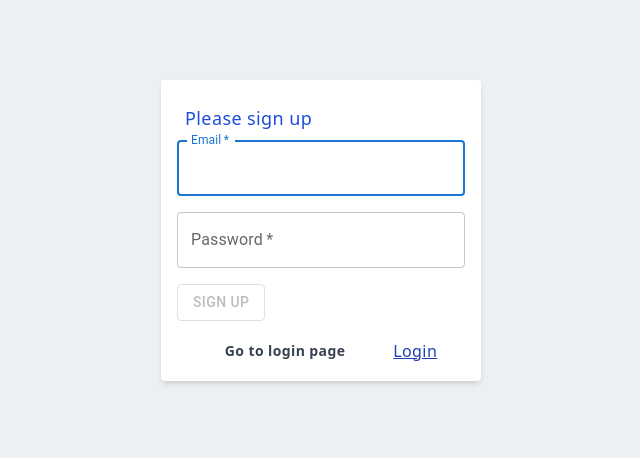
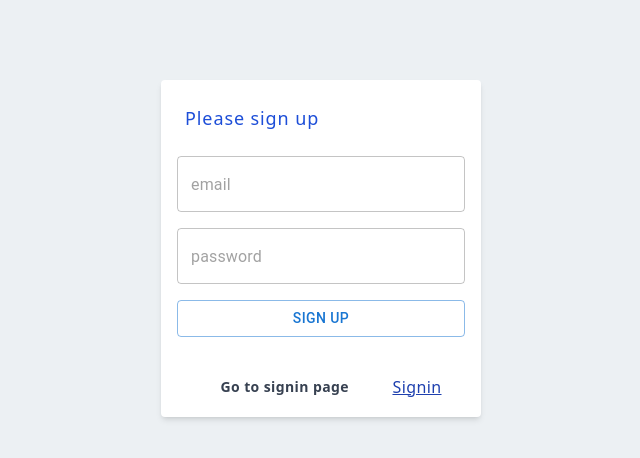
Before and after one commit to valvic66/portfolio-new-site, a Next.js app: page /signup in a window 1280 px wide. Shown: the top 458 px of the page, without its empty margins (319-959 px from the left). Built offline with nearby package versions, Linux system fonts and the light colour scheme.

Commit message:
completed authentication MVP

```diff
--- a/components/Navbar.jsx
+++ b/components/Navbar.jsx
@@ -53,7 +53,7 @@ export const Navbar = ({ authenticated }) => {
 
     const menuText = event?.target?.outerText;
     switch (menuText) {
-      case 'LOGOUT':
+      case 'SIGNOUT':
         removeFromLocalStorage('token');
         removeFromLocalStorage('user');
         clearToken();
@@ -73,7 +73,7 @@ export const Navbar = ({ authenticated }) => {
   const dynamicAuthItems =
     authenticated &&
     AUTH_MENU_ITEMS.filter(
-      (authItem) => !['Login', 'Signup'].includes(authItem.label)
+      (authItem) => !['Signin', 'Signup'].includes(authItem.label)
     );
 
   return (
--- /dev/null
+++ b/components/Sign.jsx
@@ -0,0 +1,100 @@
+import React from 'react';
+import Link from 'next/link';
+import Button from '@mui/material/Button';
+import { useFormik } from 'formik';
+import * as Yup from 'yup';
+import TextField from '@mui/material/TextField';
+
+export const Sign = ({
+  headerText,
+  buttonLabel,
+  linkText,
+  linkLabel,
+  signApi,
+  apiError,
+  isLoading,
+}) => {
+  const INITIAL_FORM_DATA = {
+    email: '',
+    password: '',
+  };
+
+  const FORM_VALIDATION = Yup.object().shape({
+    email: Yup.string().email('Invalid email').required('Email required'),
+    password: Yup.string()
+      .min(8, 'Passwords must be at least 8 characters long')
+      .matches(
+        /^(?=.*([A-Z]){1,})(?=.*[!@#$&*_-]{1,})(?=.*[0-9]{1,})(?=.*[a-z]{1,}).{8,100}$/,
+        'The password must contain at least one uppercase, one lowercase, one digit and one special character'
+      )
+      .required('Password required'),
+  });
+
+  const formik = useFormik({
+    initialValues: INITIAL_FORM_DATA,
+    validationSchema: FORM_VALIDATION,
+    onSubmit: signApi,
+  });
+
+  const linkUrl = `/${linkLabel}`.toLowerCase();
+
+  return (
+    <div className="pt-20 w-full max-w-xs mx-auto">
+      <div className="bg-white shadow-md rounded px-4 pt-6">
+        <p className="text-lg text-blue-700 pb-6 pl-2 tracking-wider">{headerText}</p>
+        <form onSubmit={formik.handleSubmit}>
+          <div className="mb-4">
+            <label htmlFor="email" />
+            <TextField
+              fullWidth
+              id="email"
+              name="email"
+              value={formik.values.email}
+              onChange={formik.handleChange}
+              error={formik.touched.email && Boolean(formik.errors.email)}
+              helperText={formik.touched.email && formik.errors.email}
+              placeholder="email"
+            />
+          </div>
+          <div className="mb-4">
+            <label htmlFor="password" />
+            <TextField
+              fullWidth
+              id="password"
+              name="password"
+              type="password"
+              value={formik.values.password}
+              onChange={formik.handleChange}
+              error={formik.touched.password && Boolean(formik.errors.password)}
+              helperText={formik.touched.password && formik.errors.password}
+              placeholder="password"
+            />
+          </div>
+          <Button
+            color="primary"
+            variant="outlined"
+            fullWidth
+            type="submit"
+            // disabled={!userData.email || !userData.password}
+          >
+            {isLoading ? (
+              <div className="mr-2 w-5 h-5 border-l-2 rounded-full animate-spin" />
+            ) : null}
+            {buttonLabel}
+          </Button>
+        </form>
+        {apiError && <p className="text-red-600 text-xs pt-2">{apiError}</p>}
+        <div className="flex items-center justify-evenly pt-5">
+          <p className="block text-gray-700 text-sm font-bold p-5">
+            {linkText}
+          </p>
+          <Link href={linkUrl}>
+            <li className=" text-blue-800 text-base list-none underline">
+              {linkLabel}
+            </li>
+          </Link>
+        </div>
+      </div>
+    </div>
+  );
+};
--- a/constants/navbar.js
+++ b/constants/navbar.js
@@ -10,7 +10,7 @@ export const MENU_ITEMS = [
 ];
 
 export const AUTH_MENU_ITEMS = [
-  { path: 'signin', label: 'Login', type: 'page', active: true },
+  { path: 'signin', label: 'Signin', type: 'page', active: true },
   { path: 'signup', label: 'Signup', type: 'page', active: true },
-  { label: 'Logout', type: 'page', active: true },
+  { label: 'Signout', type: 'page', active: true },
 ]
--- a/package.json
+++ b/package.json
@@ -20,6 +20,7 @@
     "axios": "^0.27.2",
     "bcryptjs": "^2.4.3",
     "cors": "^2.8.5",
+    "formik": "^2.2.9",
     "graphql": "^16.6.0",
     "graphql-request": "^5.0.0",
     "gray-matter": "^4.0.3",
@@ -31,6 +32,7 @@
     "react-dom": "18.2.0",
     "react-icons": "^4.4.0",
     "swiper": "^8.4.0",
+    "yup": "^0.32.11",
     "zustand": "^4.1.1"
   },
   "devDependencies": {
--- a/pages/signin.js
+++ b/pages/signin.js
@@ -1,23 +1,18 @@
 import React, { useState } from 'react';
 import axios from 'axios';
-import { useRouter } from 'next/router';
 import { API_ROUTES, APP_ROUTES } from '../constants/routes';
 import { storeToLocalStorage } from '../utils';
-import Link from 'next/link';
-import TextField from '@mui/material/TextField';
-import Button from '@mui/material/Button';
+import { useRouter } from 'next/router';
+import { Sign } from '../components/Sign';
 
 export default function Signin() {
-  const [userData, setUserData] = useState({ email: '', password: '' });
   const [isLoading, setIsLoading] = useState(false);
-  const [error, setError] = useState(null);
+  const [apiError, setApiError] = useState(null);
   const router = useRouter();
 
-  const signIn = async (e) => {
-    e.preventDefault();
-    setError('');
-
-    const { email, password, firstname, lastname } = userData;
+  const signIn = async (values) => {
+    const { email, password } = values;
+    setApiError('');
 
     try {
       setIsLoading(true);
@@ -27,92 +22,29 @@ export default function Signin() {
         data: {
           email,
           password,
-          firstname,
-          lastname,
         },
       });
 
       storeToLocalStorage('token', response.data.token);
-      storeToLocalStorage(
-        'user',
-        JSON.stringify({ email, password, firstname, lastname })
-      );
-      setUserData({ email: '', password: '' });
+      storeToLocalStorage('user', JSON.stringify({ email, password }));
+
       router.push(APP_ROUTES.HOME);
     } catch (error) {
-      setError(error?.response?.data?.error);
+      setApiError(error?.response?.data?.error);
     } finally {
       setIsLoading(false);
     }
   };
 
-  const handleChange = (event) => {
-    event.preventDefault();
-
-    setUserData({
-      ...userData,
-      [event.target.name]: event.target.value,
-    });
-  };
-
   return (
-    <div className="pt-20 w-full max-w-xs mx-auto">
-      <div className="bg-white shadow-md rounded px-4 pt-6">
-        <p className="text-lg text-blue-700 pb-2 pl-2">Please sign in</p>
-        <form autoComplete="off">
-          <input type="hidden" value="something”" />
-          <div className="mb-4">
-            <label htmlFor="email" />
-            <TextField
-              className="w-full"
-              required
-              id="email"
-              name="email"
-              autoFocus
-              label="Email"
-              onChange={handleChange}
-              value={userData.email}
-              autoComplete="off"
-            />
-          </div>
-          <div className="mb-4">
-            <label htmlFor="password" />
-            <TextField
-              className="w-full"
-              required
-              id="password"
-              name="password"
-              label="Password"
-              onChange={handleChange}
-              value={userData.password}
-              autoComplete="off"
-            />
-          </div>
-          <Button
-            className=""
-            type="submit"
-            disabled={!userData.email || !userData.password}
-            onClick={signIn}
-            variant="outlined"
-          >
-            {isLoading ? (
-              <div className="mr-2 w-5 h-5 border-l-2 rounded-full animate-spin" />
-            ) : null}
-            Sign in
-          </Button>
-        </form>
-        {error && <p className="text-red-600 text-xs pt-2">{error}</p>}
-        <div className="flex items-center justify-evenly">
-          <p className="block text-gray-700 text-sm font-bold p-5">
-            Go to sign up page
-          </p>
-          <Link href="/signup">
-            <li className=" text-blue-800 text-base list-none underline">
-              Signup
-            </li>
-          </Link>
-        </div>
-      </div>
-    </div>
+    <Sign
+      headerText="Please sign in"
+      buttonLabel="Sign in"
+      linkText="Go to signup page"
+      linkLabel="Signup"
+      signApi={signIn}
+      apiError={apiError}
+      isLoading={isLoading}
+    />
   );
 }
--- a/pages/signup.js
+++ b/pages/signup.js
@@ -1,24 +1,18 @@
 import React, { useState } from 'react';
 import axios from 'axios';
-import Link from 'next/link';
 import { API_ROUTES, APP_ROUTES } from '../constants/routes';
 import { storeToLocalStorage } from '../utils';
 import { useRouter } from 'next/router';
-import TextField from '@mui/material/TextField';
-import Button from '@mui/material/Button';
+import { Sign } from '../components/Sign';
 
-// implement Formik later
 export default function Signup() {
-  const [userData, setUserData] = useState({ email: '', password: '' });
   const [isLoading, setIsLoading] = useState(false);
-  const [error, setError] = useState(null);
+  const [apiError, setApiError] = useState(null);
   const router = useRouter();
 
-  const signUp = async (e) => {
-    e.preventDefault();
-    setError('');
-
-    const { email, password, firstname, lastname } = userData;
+  const signUp = async (values) => {
+    const { email, password } = values;
+    setApiError('');
 
     try {
       setIsLoading(true);
@@ -28,93 +22,29 @@ export default function Signup() {
         data: {
           email,
           password,
-          firstname,
-          lastname,
         },
       });
 
       storeToLocalStorage('token', response.data.token);
-      storeToLocalStorage(
-        'user',
-        JSON.stringify({ email, password, firstname, lastname })
-      );
+      storeToLocalStorage('user', JSON.stringify({ email, password }));
 
-      setUserData({ email: '', password: '' });
       router.push(APP_ROUTES.HOME);
     } catch (error) {
-      setError(error?.response?.data?.error);
+      setApiError(error?.response?.data?.error);
     } finally {
       setIsLoading(false);
     }
   };
 
-  const handleChange = (event) => {
-    event.preventDefault();
-
-    setUserData({
-      ...userData,
-      [event.target.name]: event.target.value,
-    });
-  };
-
   return (
-    <div className="pt-20 w-full max-w-xs mx-auto">
-      <div className="bg-white shadow-md rounded px-4 pt-6">
-        <p className='text-lg text-blue-700 pb-2 pl-2'>Please sign up</p>
-        <form className="" autoComplete="off">
-          <input type="hidden" value="something”" />
-          <div className="mb-4">
-            <label htmlFor="email" />
-            <TextField
-              className='w-full'
-              required
-              id="email"
-              name="email"
-              autoFocus
-              label="Email"
-              onChange={handleChange}
-              value={userData.email}
-              autoComplete="off"
-            />
-          </div>
-          <div className="mb-4">
-            <label htmlFor="password" />
-            <TextField
-              className='w-full'
-              required
-              id="password"
-              name="password"
-              label="Password"
-              onChange={handleChange}
-              value={userData.password}
-              autoComplete="off"
-            />
-          </div>
-          <Button
-            className=""
-            type="submit"
-            disabled={!userData.email || !userData.password}
-            onClick={signUp}
-            variant="outlined"
-          >
-            {isLoading ? (
-              <div className="mr-2 w-5 h-5 border-l-2 rounded-full animate-spin" />
-            ) : null}
-            Sign up
-          </Button>
-        </form>
-        {error && <p className="text-red-600 text-xs pt-2">{error}</p>}
-        <div className="flex items-center justify-evenly">
-          <p className="block text-gray-700 text-sm font-bold p-5">
-            Go to login page
-          </p>
-          <Link href="/signin">
-            <li className=" text-blue-800 text-base list-none underline">
-              Login
-            </li>
-          </Link>
-        </div>
-      </div>
-    </div>
+    <Sign
+      headerText="Please sign up"
+      buttonLabel="Sign up"
+      linkText="Go to signin page"
+      linkLabel="Signin"
+      signApi={signUp}
+      apiError={apiError}
+      isLoading={isLoading}
+    />
   );
 }
```
Also changed, not shown: 1 other file (tests, documents, lock files or other folders).
